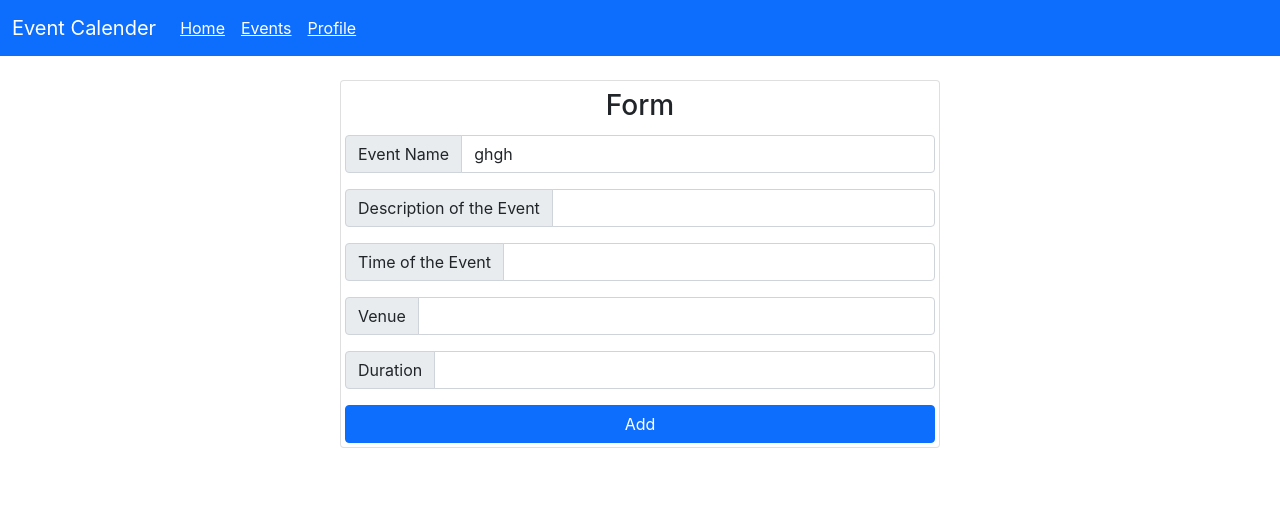
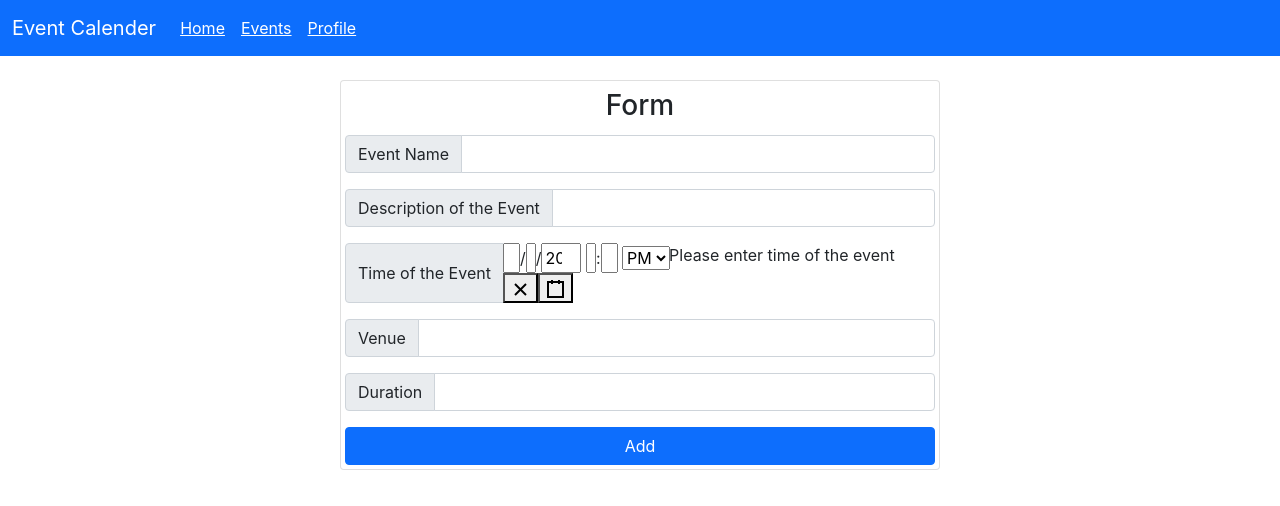
Before and after one commit to dhrubanka/event-app-react-redux, a React (Create React App) app: page /form in a window 1280 px wide. Shown: the top 506 px of the page. Built offline with nearby package versions, Linux system fonts and the light colour scheme.

Commit message:
datepicker add

```diff
--- a/package.json
+++ b/package.json
@@ -8,6 +8,7 @@
     "@testing-library/react": "^13.4.0",
     "@testing-library/user-event": "^14.4.3",
     "react": "^18.2.0",
+    "react-datetime-picker": "^4.1.1",
     "react-dom": "^18.2.0",
     "react-redux": "^8.0.5",
     "react-router-dom": "^6.4.5",
--- a/src/App.css
+++ b/src/App.css
@@ -1,4 +1,6 @@
-
+.nav-item> a{
+  text-decoration: none IM !important;
+}
 
 #form{
   width: 600px;
--- a/src/features/event/Event.js
+++ b/src/features/event/Event.js
@@ -1,15 +1,19 @@
 import React from 'react'
 
 export default function Event(props) {
+  // const t1 = {props.time}
+  // const t = t1.toDateString()
+  console.log(props)
+
   return (
     <div>
         <div className="card m-4" >
             <div className="card-body">
-                <h4 className="card-title">Event title : {props.name} </h4>
+                <h4 className="card-title text-success">Event title : {props.name} </h4>
 
-                <h6 className="card-subtitle mb-2 text-muted">{props.time}</h6>
+                <h3 className="card-subtitle mb-2 text-primary"> Time:  {props.time}</h3>
                 <h5>Venue: {props.venue} </h5>
-                <h5>Duration: {props.duration} </h5>
+                <h5>Duration: {props.duration} Hours</h5>
                 <p className="card-text">{props.description}</p>
 
              </div>
--- a/src/features/event/Form.js
+++ b/src/features/event/Form.js
@@ -2,19 +2,20 @@ import React, { useState } from 'react'
 import { useDispatch } from 'react-redux'
 import { eventAdded } from './eventSlice'
 import { nanoid } from '@reduxjs/toolkit'
+import DateTimePicker from 'react-datetime-picker';
 
 const initialValues = {
     id : nanoid(),
-    name : "ghgh",
+    name : "",
     description : "",
-    time: "",
+    time: new Date(),
     venue: "",
     duration: "",
 }
 const validationValues = {
   name : true,
   description : true,
-  time: true,
+
   venue:true,
   duration:true,
 }
@@ -34,6 +35,15 @@ export default function Form() {
         [name]: value
     })
  }
+ function handleDateChange(date) {
+  // Use the second argument of the useState hook to update the state
+  setValues(prevState => ({
+    ...prevState,
+    [values.time]: date
+  }));
+}
+
+
  function checkValidation(){
   let check = true
   for(const key in values){
@@ -55,6 +65,7 @@ export default function Form() {
   console.log(validation)
   return check
  }
+
  function handleOnClick(){
   if(checkValidation()){
     dispatch(eventAdded(values))
@@ -90,12 +101,13 @@ export default function Form() {
           </div>
           <div className='input-group mb-2 p-1'>
             <span class="input-group-text">Time of the Event</span>
-            <input
+            {/* <input
             className='form-control'
               value={values.time}
               onChange={handleInputChange}
               name="time"
-            />
+            /> */}
+            <DateTimePicker  onChange={handleDateChange} value={values.time} />
             {!validation.time && <span>Please enter time of the event </span>}
           </div>
           <div className='input-group mb-2 p-1'>
@@ -113,6 +125,7 @@ export default function Form() {
             <span class="input-group-text">Duration</span>
           <input
            className='form-control'
+           type="number"
             value={values.duration}
             onChange={handleInputChange}
             name="duration"
--- a/src/pages/Events.js
+++ b/src/pages/Events.js
@@ -8,9 +8,11 @@ export function Events(){
     const [isVisible, setIsVisible] = React.useState(false);
 
     const renderedEvents = events.map(event => {
+        // console.log(event);
      return <Event
         key={event.id}
         name={event.name}
+         time={event.time.toDateString()}
         venue={event.venue}
         duration={event.duration}
         description={event.description}
```
Also changed, not shown: 1 other file (tests, documents, lock files or other folders).
